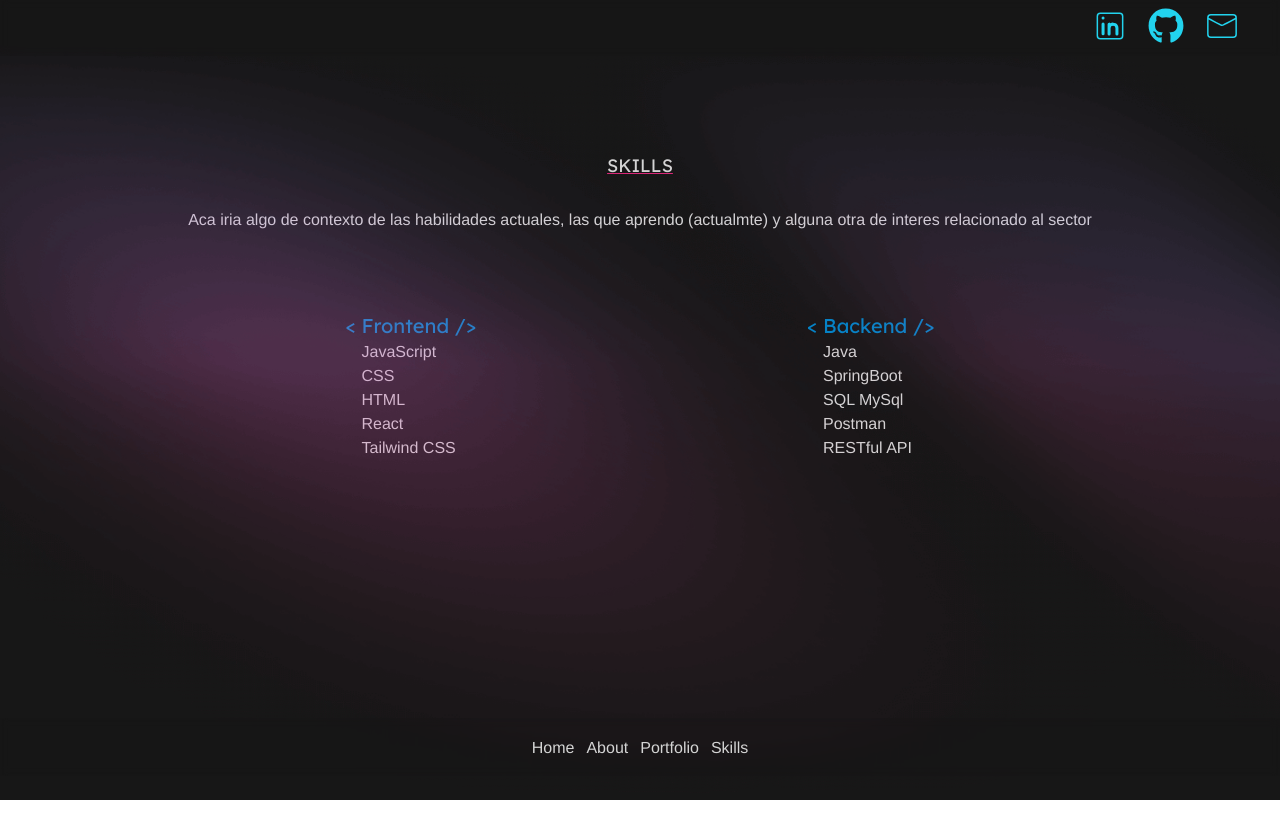
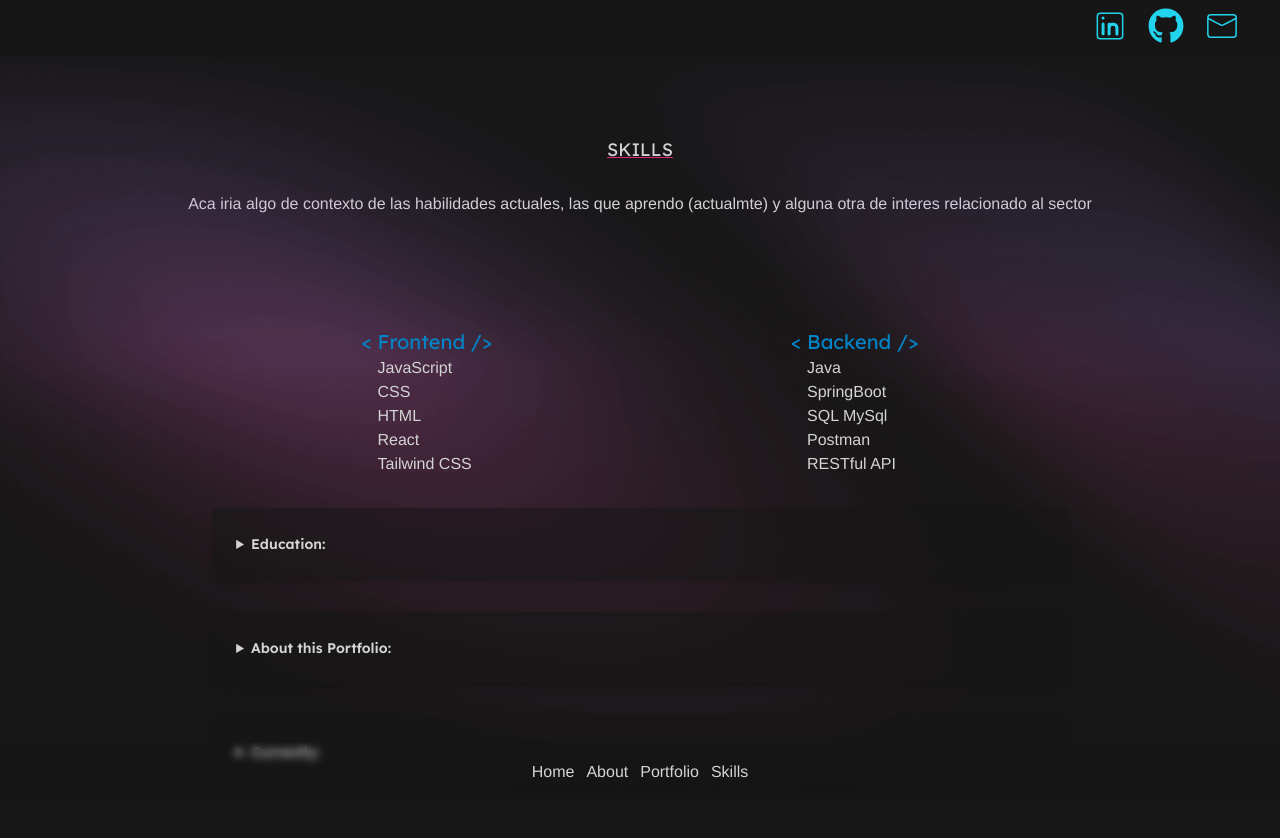
Before and after one commit to CarolinaPallaro/Web2024, a React (Vite) app: page /skills in a window 1280 px wide. Shown: the top 838 px of the page. Before the commit the page ends 800 px from the top, so only its background shows below. Built offline with nearby package versions, Linux system fonts and the light colour scheme.

Commit message:
Routes: project - skills - home & new card Details in skillsR

```diff
--- a/src/(routes)/App.jsx
+++ b/src/(routes)/App.jsx
@@ -8,7 +8,7 @@ function App() {
     <>
       <div className="App flex min-h-[100vh] h-full bg-no-repeat justify-center bg-neutral-900 ">
         <SocialNav />
-        <section className="pt-14">
+        <section className="pt-10">
 
 
               <AnimatedOutlet />
--- a/src/(routes)/Home.jsx
+++ b/src/(routes)/Home.jsx
@@ -19,9 +19,9 @@ const Home = () => {
           </h1>
 
           <p className=" text-primaryFont text-left tablet:text-lg">
-            I am a Front Developer, I have been working in this area for 2 Lorem ipsum dolor sit amet consectetur,
-            adipisicing elit. Consequatur incidunt, architecto pariatur porro ducimus aut reiciendis provident
-            laudantium mollitia quasi vero reprehenderit ad ea, asperiores officiis animi quaerat nam labore.
+            with <strong className="text-details font-serif">3+ years</strong> dedicated to studying and practicing web
+            development. I am currently seeking my first formal work experience, eager to apply my knowledge in creating
+           intuitiveand engaging user interfaces.
           </p>
 
           <br />
--- a/src/(routes)/Portfolio.jsx
+++ b/src/(routes)/Portfolio.jsx
@@ -3,17 +3,21 @@ import { ProjectCard } from "../components/index";
 import { projects } from "../components/cards/projectsFront";
 import backgroundSections from "../constants/constants";
 
+
+
+
 const Portfolio = () => {
   return (
     <article className={`${backgroundSections.portfolio} flex flex-col text-primaryFont px-2 mb-20`}>
       <header className="portfolio py-14 space-y-3 text-primaryFont flex flex-col items-center ">
-        <h2 className="font-lexend text-lg underline decoration-primary">PORTFOLIO</h2>
-        <p className="p-4 text-primaryFont text-left tablet:text-lg ">
-          Proyectos de bootcamps, personales y bla bla SOLO FRONT pero especificar que estan los de back
+        <h2 className=" font-lexend text-lg underline decoration-primary">PORTFOLIO</h2>
+        <p className="p-4 text-primaryFont text-center ">
+          These projects represent a selection of what I have developed both individually to review technologies and
+          concepts, and during bootcamps.
+          <br /> I am constantly learning, always seeking to improve my skills and acquire new knowledge.
         </p>
       </header>
       <main className="flex flex-col items-center z-20">
-        <h3 className="text-details text-lg font-lexend">Projects</h3>
         <section className="grid grid-cols-2 movil:grid-cols-1 tablet:grid-cols-3 desktop:grid-cols-2 gap-6">
           {projects.map((project, index) => (
             <ProjectCard
--- a/src/(routes)/Skills.jsx
+++ b/src/(routes)/Skills.jsx
@@ -1,6 +1,6 @@
 import React from "react";
-import { SkillsCards } from "../components/cards/SkillsCards";
-import { skillstItems } from "../components/cards/skillsData";
+import { SkillsCards, DetailsCards } from "../components/cards/index";
+import { aboutEducation, skillstItems } from "../components/cards/skillsData";
 import backgroundSections from "../constants/constants";
 
 const Skills = () => {
@@ -14,10 +14,18 @@ const Skills = () => {
         </p>
       </header>
 
-      <main className="flex  justify-around p-2  text-primaryFont  desktop:p-5 ">
-        {skillstItems.map(({ title, skills }, index) => (
-          <SkillsCards key={index} title={title} items={skills} />
-        ))}
+      <main className="flex flex-col justify-around p-2  text-primaryFont  desktop:p-5 ">
+        <article className="gap-4 space-y-8 p-8 z-50">
+          <div className="flex flex-row justify-around">
+            {skillstItems.map(({ title, skills }, index) => (
+              <SkillsCards key={index} title={title} items={skills} />
+            ))}
+          </div>
+
+          {aboutEducation.map((about, index) => (
+            <DetailsCards key={index} title={about.title} text={about.text} />
+          ))}
+        </article>
       </main>
     </section>
   );
--- a/src/components/body/BodyPage.jsx
+++ /dev/null
@@ -1,28 +0,0 @@
-import React from "react"
-import {Home, } from '../../(routes)/index'
-//, Portfolio, _Skills About
-
-const BodyPage = ( ) => {
-
- return (
-    <main className=" ">
-
-       <section className=" ">
-
-
-         <Home />
-        </section>
-
-        {/* <section className="flex ">
-         <About />
-        </section> */}
-
-
-    </main>
-
-
- )
-
-}
-
-export {BodyPage}
--- a/src/components/body/index.js
+++ /dev/null
@@ -1 +0,0 @@
-export * from './BodyPage';
--- /dev/null
+++ b/src/components/cards/DetailsCards.jsx
@@ -0,0 +1,24 @@
+import React, { useState } from 'react';
+
+const DetailsCards = ({ title, text }) => {
+  const [isOpen, setIsOpen] = useState(false);
+
+  const handleToggle = () => {
+    setIsOpen(!isOpen);
+  };
+
+  return (
+    <details
+      open={isOpen}
+      onClick={handleToggle}
+      className=" backdrop-blur-sm bg-neutral-900/50  ring-1 ring-black/5  shadow-md p-6 rounded-lg"
+    >
+      <summary className="text-sm font-lexend leading-6 text-primaryFont font-semibold select-none">{title}</summary>
+      <div className="mt-3 font-lexend text-sm leading-6 text-primaryFont">
+        <p>{text}</p>
+      </div>
+    </details>
+  );
+};
+
+export { DetailsCards};
--- a/src/components/cards/ProjectCard.jsx
+++ b/src/components/cards/ProjectCard.jsx
@@ -8,17 +8,16 @@ const ProjectCard = ({ images, title, technologies, description, deploy, repo })
     >
       <img className="blur-sm duration-500 w-full h-48 object-cover" src={images} alt="projectImg" />
       <h2 className="text-lg mb-2 font-lexend text-left text-primaryFont ">{title}</h2>
-      <p className="font-lexend text-secondary">
-        Technologies: <em>{technologies}</em>
+      <p className="font-lexend text-secondary"> Technologies: <em>{technologies}</em>
       </p>
-      <p className="text-ls text-left text-gray-400">{description}</p>
+      <p className="text-sm text-left text-gray-400">{description}</p>
 
       <div className="flex flex-row gap-5 items-center font-semibold">
         <a
           href={deploy}
           target="_blank"
           rel="noopener noreferrer"
-          className="bg-transparent hover:bg-blue-500 text-secondary  hover:text-primaryFont py-2 px-4 border border-secondary hover:border-transparent rounded cursor-pointer"
+          className="bg-transparent hover:bg-secondary text-secondary  hover:text-primaryFont py-2 px-4 border border-secondary hover:border-transparent rounded cursor-pointer"
         >
           Deploy
         </a>
--- a/src/components/cards/index.js
+++ b/src/components/cards/index.js
@@ -1,2 +1,3 @@
 export * from './ProjectCard';
 export * from './SkillsCards';
+export * from './DetailsCards'
--- a/src/components/cards/skillsData.js
+++ b/src/components/cards/skillsData.js
@@ -1,5 +1,4 @@
-// Front
-// Front
+
 const skillstItems = [
     {
         id: 1,
@@ -15,10 +14,19 @@ const skillstItems = [
 
 ];
 
+const aboutEducation = [
+  {
+    title: 'Education:',
+    text: 'Bootcamps: Digital House and Oracle One. Ongoing self-directed learning of emerging technologies',
+  },
+  {
+    title: 'About this Portfolio:',
+    text: 'Built with React, Tailwind CSS, Framer Motion, React Router, deployed on Vercel ',
+  },
+  {
+    title: 'Currently:',
+    text: 'Focused on learning and mastering Redux, Axios, and TypeScript to further enhance my web development skills and knowledge.',
+  },
+];
 
-
-
-
-
-
-export {skillstItems}
+export {skillstItems, aboutEducation}
--- a/src/components/index.js
+++ b/src/components/index.js
@@ -1,7 +1,6 @@
 export * from './nav/NavBar';
 export * from './nav/SocialNav';
 export * from './footer/FooterPage';
-export * from './body/BodyPage';
 export * from './buttons/DownloadB';
 export * from './cards/ProjectCard';
 export * from './styles/CoverParticles';
--- a/src/components/nav/NavBar.jsx
+++ b/src/components/nav/NavBar.jsx
@@ -4,7 +4,7 @@ import { navRoutes } from "../../(routes)/router/routes";
 
 const NavBar = () => {
   return (
-    <nav className=" fixed  bottom-6 w-full z-50 p-4 movil:grid justify-center items-center  bg-neutral-900/10 backdrop-blur-sm border-t-2 border-neutral-900/15  `">
+    <nav className=" fixed  bottom-0 w-full z-50 p-4 movil:grid justify-center   bg-neutral-900/10 backdrop-blur-sm border-t-2 border-neutral-900/15  `">
       <ul className="flex  gap-3 items-center tablet:flex-row">
         {navRoutes.map((route, index) => (
           <li
```
